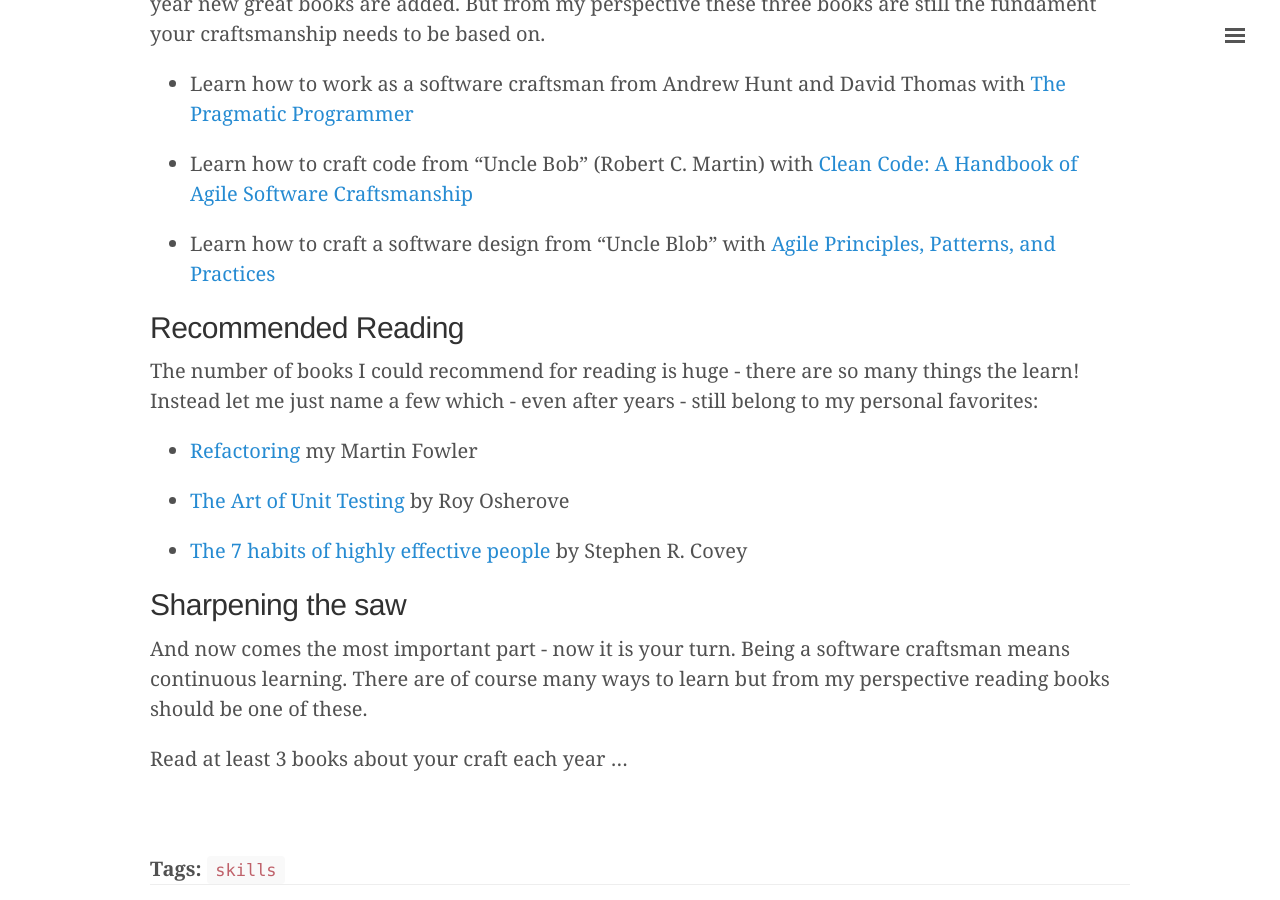
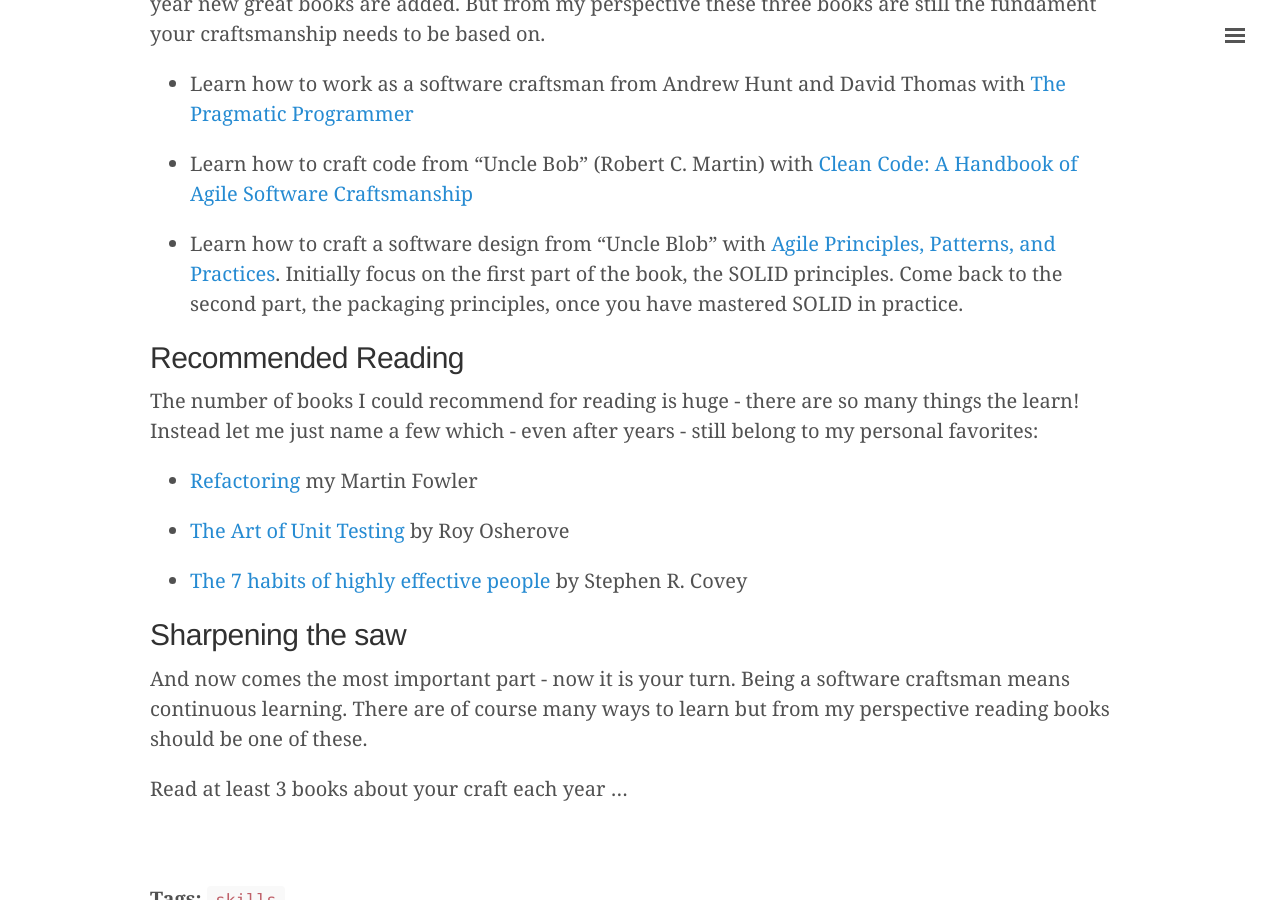
Before and after one commit to plainionist/plainionist.github.io, a Jekyll site: the page built from _posts/2016-01-14-Recommended-Reading.md, in a window 1280 px wide and 900 px high, scrolled down 534 px. Built offline with Jekyll 4.4.1, drawn with Linux system fonts in a browser that asks for light colours; comment, search, counter and statistics services are not loaded.

Commit message:
recommended reading updated

```diff
--- a/_posts/2016-01-14-Recommended-Reading.md
+++ b/_posts/2016-01-14-Recommended-Reading.md
@@ -19,8 +19,9 @@
   [Clean Code: A Handbook of Agile Software Craftsmanship](http://www.amazon.com/Clean-Code-Handbook-Software-Craftsmanship/dp/0132350882/ref=sr_1_1?ie=UTF8&qid=1452760030&sr=8-1&keywords=clean+code)
 
 - Learn how to craft a software design from "Uncle Blob" with
-  [Agile Principles, Patterns, and Practices](http://www.amazon.com/Agile-Principles-Patterns-Practices-C/dp/0131857258/ref=sr_1_1?ie=UTF8&qid=1452784187&sr=8-1&keywords=agile+patterns+and+practices)
-
+  [Agile Principles, Patterns, and Practices](http://www.amazon.com/Agile-Principles-Patterns-Practices-C/dp/0131857258/ref=sr_1_1?ie=UTF8&qid=1452784187&sr=8-1&keywords=agile+patterns+and+practices).
+  Initially focus on the first part of the book, the SOLID principles. Come back to the second
+  part, the packaging principles, once you have mastered SOLID in practice.
 
 ## Recommended Reading
 
```
